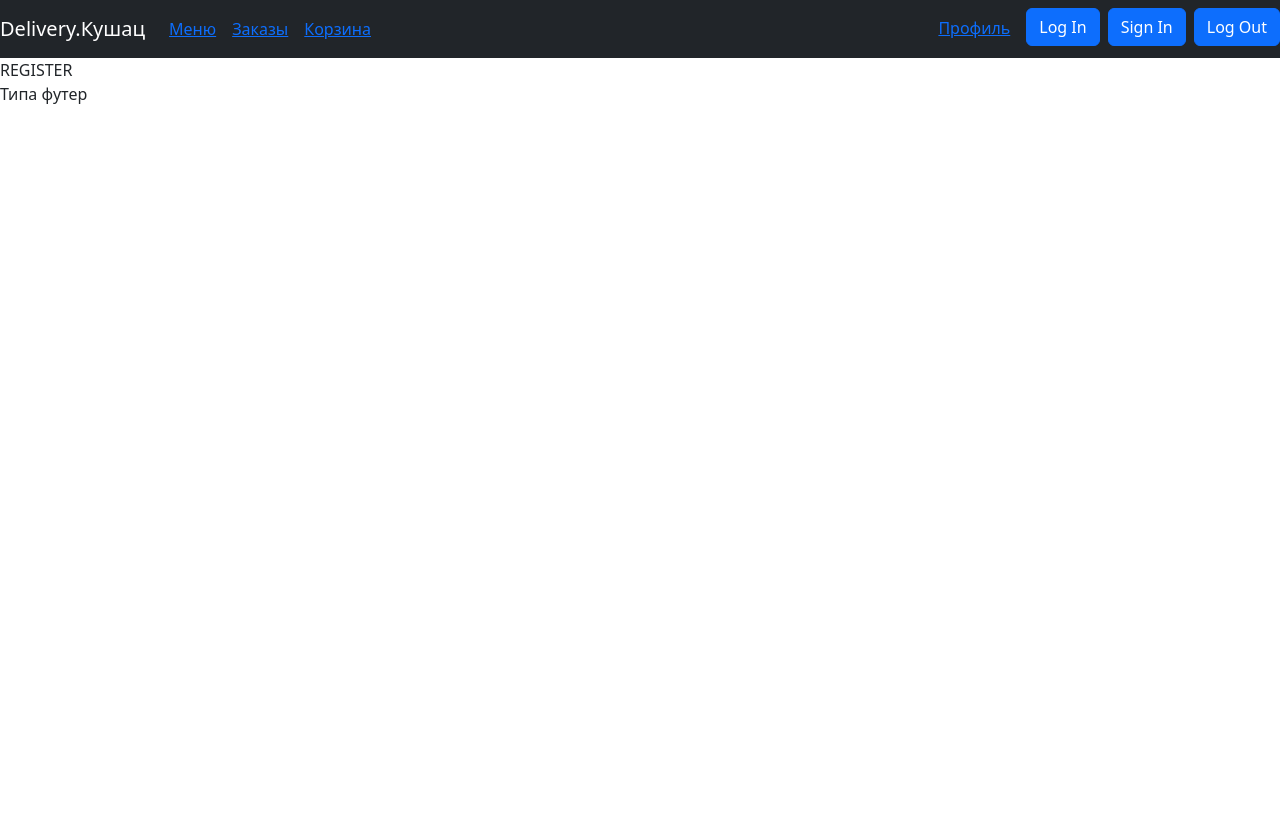
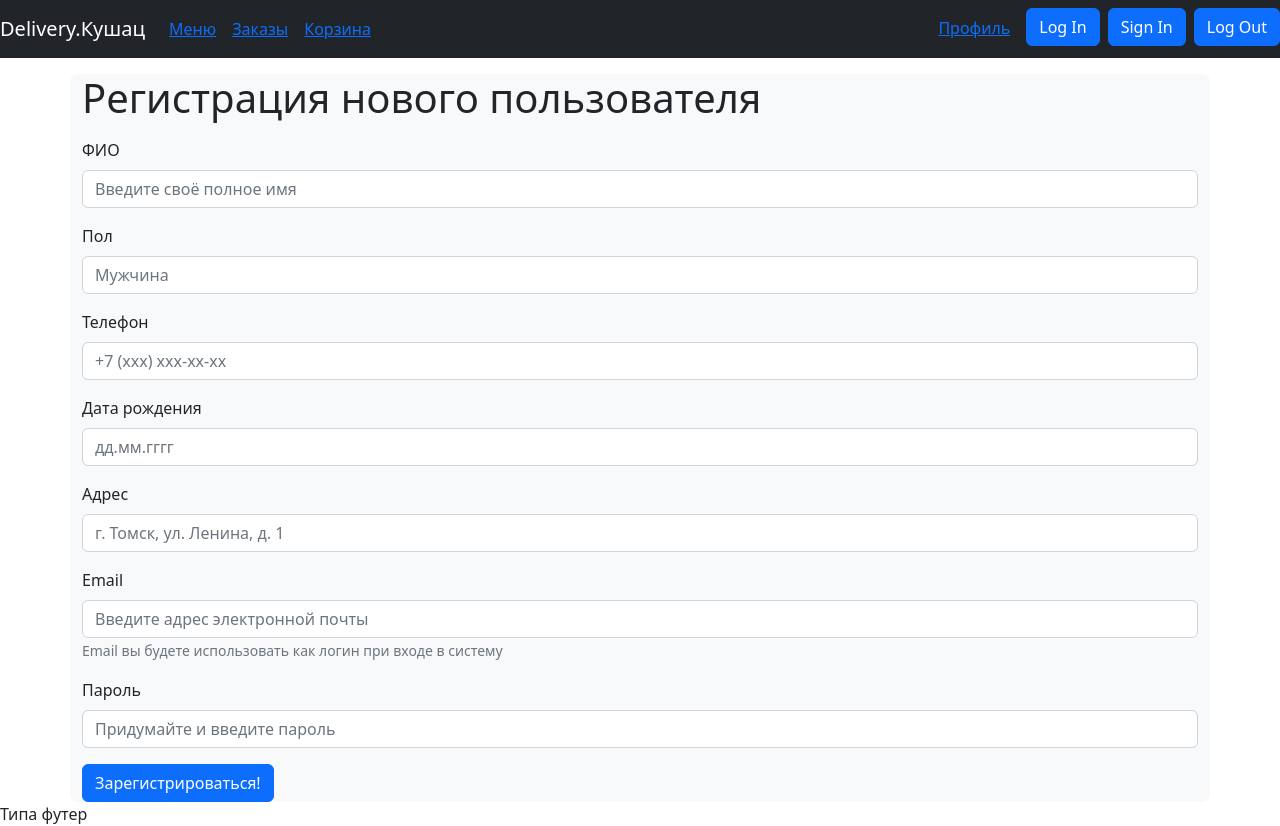
Before and after one commit to shameoff/Delivery.-, a React (Create React App) app: page /registration in a window 1280 px wide. Before the commit the page ends 800 px from the top, so only its background shows below. Built offline with nearby package versions, Linux system fonts and the light colour scheme.

Commit message:
Начал верстать Регистрацию

```diff
--- /dev/null
+++ b/src/components/RegistrationForm.js
@@ -0,0 +1,54 @@
+import React from "react";
+import {Button, Form, FormControl, FormLabel, FormText} from "react-bootstrap";
+
+function RegistrationForm() {
+    return (
+        <>
+            <FormLabel><h1>Регистрация нового пользователя</h1></FormLabel>
+            <Form>
+                <Form.Group className="mb-3" controlId="formNameRegister">
+                    <FormLabel>ФИО</FormLabel>
+                    <FormControl type="fullName" placeholder="Введите своё полное имя"/>
+                </Form.Group>
+
+                <Form.Group className="mb-3" controlId="formSexRegister">
+                    <FormLabel>Пол</FormLabel>
+                    <FormControl type="sex" placeholder="Мужчина"/>
+                </Form.Group>
+
+                <Form.Group className="mb-3" controlId="formPhoneRegister">
+                    <FormLabel>Телефон</FormLabel>
+                    <FormControl type="phoneNumber" placeholder="+7 (xxx) xxx-xx-xx"/>
+                </Form.Group>
+
+                <Form.Group className="mb-3" controlId="formBirthDateRegister">
+                    <FormLabel>Дата рождения</FormLabel>
+                    <FormControl type="birthDate" placeholder="дд.мм.гггг"/>
+                </Form.Group>
+
+                <Form.Group className="mb-3" controlId="formAddressRegister">
+                    <FormLabel>Адрес</FormLabel>
+                    <FormControl type="address" placeholder="г. Томск, ул. Ленина, д. 1"/>
+                </Form.Group>
+
+                <Form.Group className="mb-3" controlId="formEmailRegister">
+                    <Form.Label>Email</Form.Label>
+                    <Form.Control type="email" placeholder="Введите адрес электронной почты"/>
+                    <Form.Text className="text-muted">
+                        Email вы будете использовать как логин при входе в систему
+                    </Form.Text>
+                </Form.Group>
+
+                <Form.Group className="mb-3" controlId="formPasswordRegister">
+                    <Form.Label>Пароль</Form.Label>
+                    <Form.Control type="password" placeholder="Придумайте и введите пароль"/>
+                </Form.Group>
+
+                <Button variant="primary" type="submit">Зарегистрироваться!</Button>
+            </Form>
+        </>
+    )
+}
+
+
+export default RegistrationForm
--- a/src/pages/Registration.js
+++ b/src/pages/Registration.js
@@ -1,8 +1,17 @@
-import React from "react";
+import React, {useEffect} from "react";
+import {Container} from "react-bootstrap";
+import RegistrationForm from "../components/RegistrationForm";
 
-function Registration(props){
+function Registration(props) {
+
+    useEffect(() => {
+        document.title = "Регистрация"
+    })
+
     return (
-        <>REGISTER</>
+        <Container className="pt-5-3, mt-3 m-auto rounded-3 bg-light d-block align-content-center">
+            <RegistrationForm/>
+        </Container>
     )
 }
 
```
